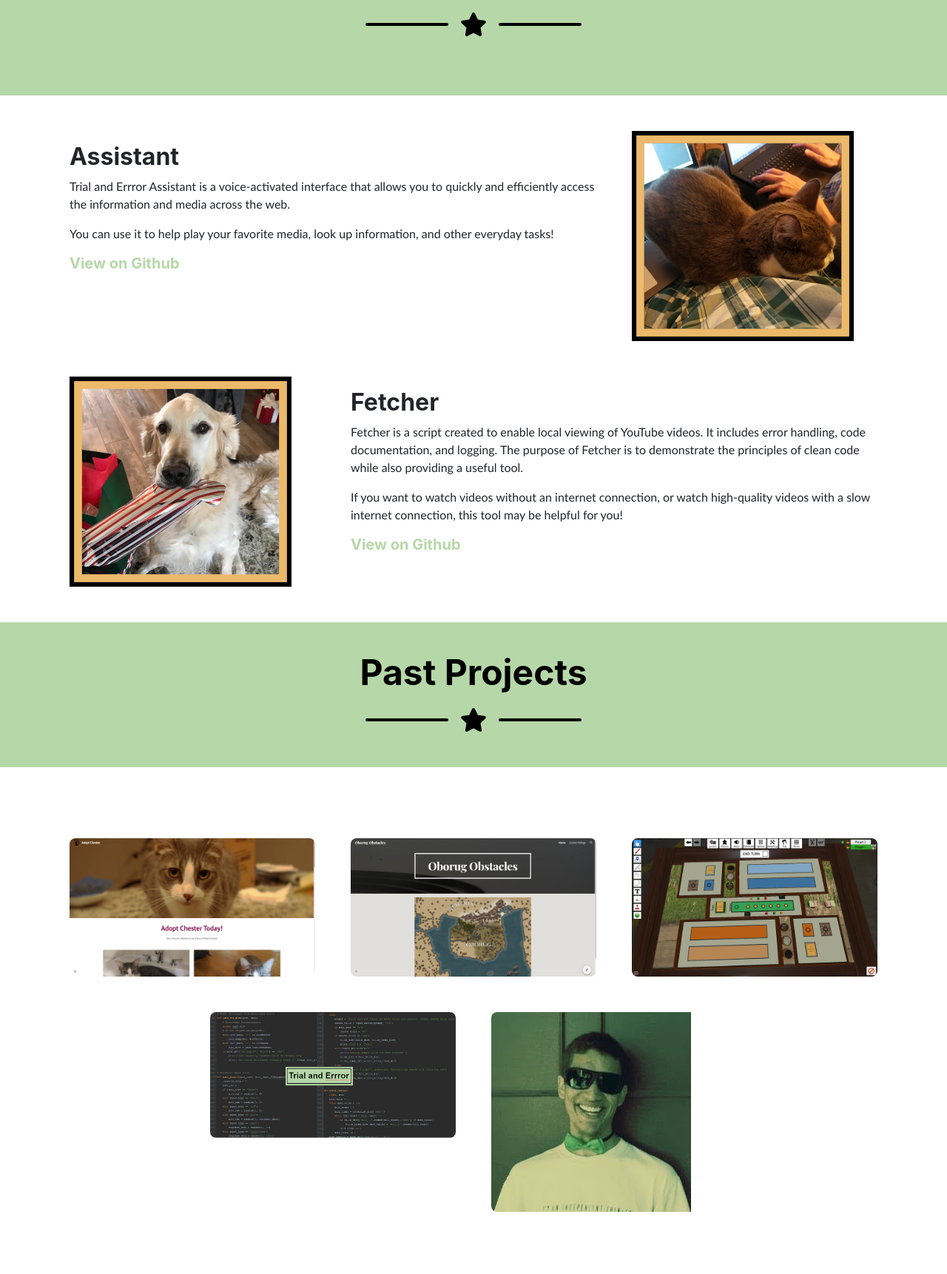
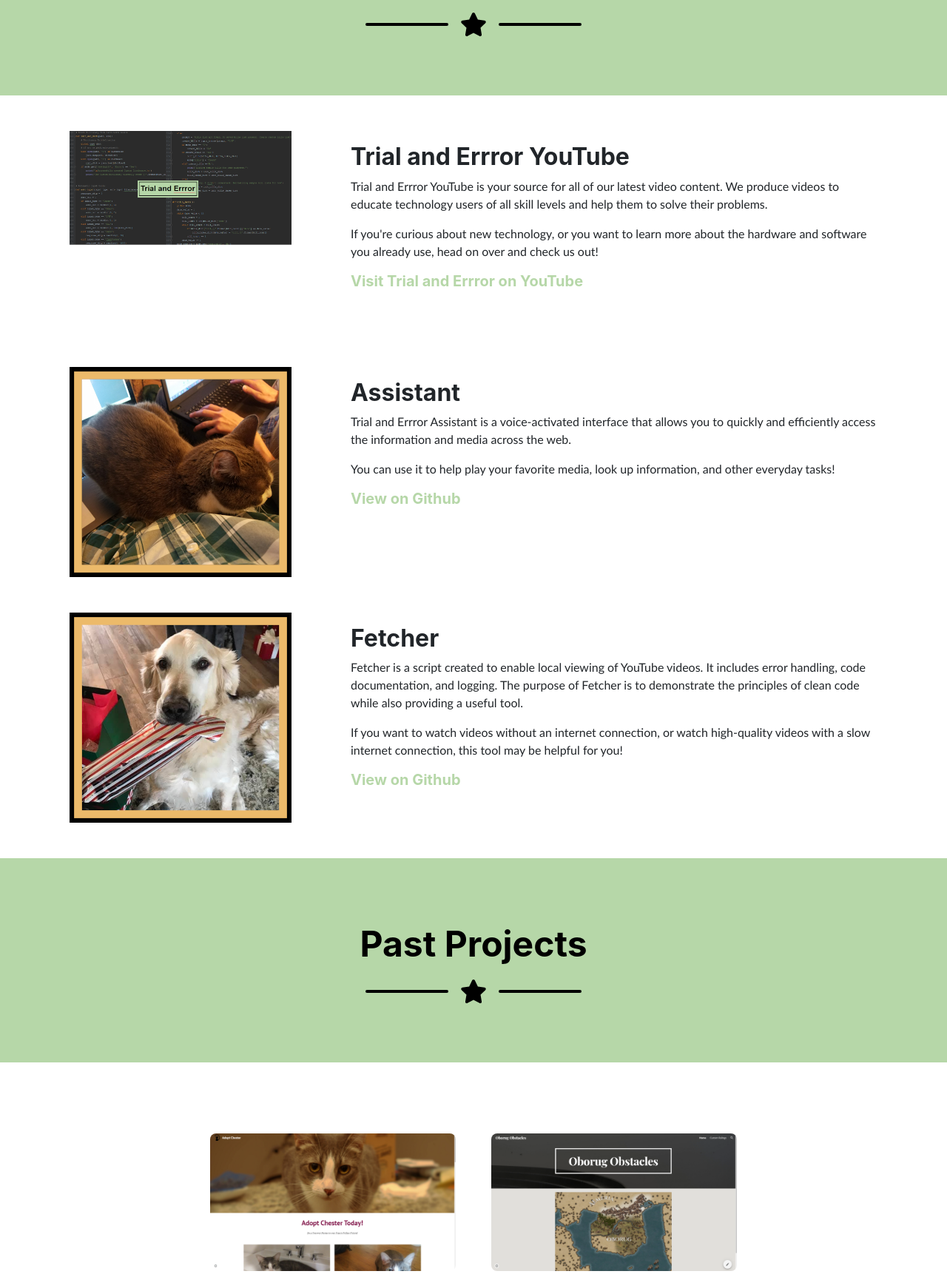
Before and after one commit to TrialAndErrror/flaskPortfolio, a Flask app: page /projects in a window 1280 px wide. Shown: the part 222-1944 px from the top of the page at 74% size. Run offline with Flask 2, Linux system fonts and the light colour scheme; some libraries are stand-ins or nearby versions; some web fonts are replaced.

Commit message:
Revised layout; added YouTube section

```diff
--- a/app.py
+++ b/app.py
@@ -19,4 +19,5 @@ def projects():
 
 
 if __name__ == '__main__':
-    app.run(ssl_context='adhoc')
+    # app.run(ssl_context='adhoc')
+    app.run()
--- a/requirements.txt
+++ b/requirements.txt
@@ -6,7 +6,6 @@ gunicorn==20.0.4
 itsdangerous==1.1.0
 Jinja2==2.11.3
 MarkupSafe==1.1.1
-pkg-resources==0.0.0
 pycparser==2.20
 pyOpenSSL==20.0.1
 six==1.15.0
--- a/templates/resume/base/resume_base.html
+++ b/templates/resume/base/resume_base.html
@@ -14,7 +14,7 @@
         <link rel="shortcut icon" type="image/png" href="{{ url_for('static', filename='resume/favicon.ico') }}"/>
     </head>
     {% include 'resume/base/navbar.html' %}
-    <body id="page-top" style="padding-top:4.7rem;">
+    <body id="page-top" >
         <div class="main">
             {% block body %}
             {% endblock %}
--- a/templates/resume/home/about.html
+++ b/templates/resume/home/about.html
@@ -4,7 +4,7 @@
 
 
 {% block body %}
-    <section class="page-section bg-primary md-12 mb-0 pb-5">
+    <section class="page-section bg-primary md-12 mb-0 pb-5" style="margin-top:4.7rem;">
         <div class="container">
             <!-- Contact Heading -->
             <div class="row justify-content-center">
--- a/templates/resume/portfolio/assistant.html
+++ b/templates/resume/portfolio/assistant.html
@@ -1,15 +1,16 @@
 <section class="page-section mb-0 pt-5 pb-0">
     <div class="container">
         <div class="row">
+            <div class="col-lg-4 col-md-12">
+                <img src="{{ url_for('static', filename='resume/assets/img/assistant.png') }}" alt="Assistant Logo" style="width: 300px; height: 284px;" />
+            </div>
+
             <div class="col-lg-8 col-md-12 pt-3">
                 <h2>Assistant</h2>
                 <p>Trial and Errror Assistant is a voice-activated interface that allows you to quickly and efficiently access the information and media across the web.</p>
                 <p>You can use it to help play your favorite media, look up information, and other everyday tasks!</p>
                 <h5><a href="https://github.com/TrialAndErrror/TnE_Assistant" target="_blank">View on Github</a></h5>
             </div>
-            <div class="col-lg-4 col-md-12">
-                <img src="{{ url_for('static', filename='resume/assets/img/assistant.png') }}" alt="Assistant Logo" style="width: 300px; height: 284px;" />
-            </div>
         </div>
     </div>
 </section>
--- a/templates/resume/portfolio/past_projects.html
+++ b/templates/resume/portfolio/past_projects.html
@@ -1,8 +1,9 @@
 <section class="page-section portfolio" id="portfolio">
     <div class="container">
 
-        <!-- Portfolio Grid Items-->
+        <!-- Portfolio Grid -->
         <div class="row justify-content-center">
+
             <!-- Portfolio Items-->
             <div class="col-md-6 col-lg-4 mb-5">
                 <div class="portfolio-item mx-auto" data-toggle="modal" data-target="#portfolioModal0">
@@ -13,6 +14,7 @@
                     <img class="img-fluid" src="{{ url_for('static', filename='resume/assets/img/chester.png') }}" alt="Adopt Chester"/>
                 </div>
             </div>
+
             <div class="col-md-6 col-lg-4 mb-5">
                 <div class="portfolio-item mx-auto" data-toggle="modal" data-target="#portfolioModal1">
                     <div class="portfolio-item-caption d-flex align-items-center justify-content-center h-100 w-100">
@@ -20,6 +22,18 @@
                     </div><img class="img-fluid" src="{{ url_for('static', filename='resume/assets/img/oborug.png') }}" alt="Oberug Obstacles"/>
                 </div>
             </div>
+
+        </div>
+
+{#        Removed this subheading#}
+{#<div class="text-center" style="padding-bottom: 3%;">#}
+{#            <h2>YouTube Channels</h2>#}
+{#        </div>#}
+
+        <!-- Portfolio Grid -->
+        <div class="row justify-content-center">
+
+            <!-- Portfolio Items-->
             <div class="col-md-6 col-lg-4 mb-5">
                 <div class="portfolio-item mx-auto" data-toggle="modal" data-target="#portfolioModal2">
                     <div class="portfolio-item-caption d-flex align-items-center justify-content-center h-100 w-100">
@@ -27,23 +41,7 @@
                     </div><img class="img-fluid" src="{{ url_for('static', filename='resume/assets/img/ww.png') }}" alt="Whelming West"/>
                 </div>
             </div>
-        </div>
 
-{#        Removed this subheading#}
-{#<div class="text-center" style="padding-bottom: 3%;">#}
-{#            <h2>YouTube Channels</h2>#}
-{#        </div>#}
-
-
-        <div class="row justify-content-center">
-
-            <div class="col-md-6 col-lg-4 mb-5">
-                <div class="portfolio-item mx-auto" data-toggle="modal" data-target="#portfolioModal4">
-                    <div class="portfolio-item-caption d-flex align-items-center justify-content-center h-100 w-100">
-                        <div class="portfolio-item-caption-content text-center text-white">Coding @ Trial and Errror</div>
-                    </div><img class="img-fluid" src="{{ url_for('static', filename='resume/assets/img/tne.png') }}" alt="Coding @ Trial and Errror"/>
-                </div>
-            </div>
             <div class="col-md-6 col-lg-4 mb-5">
                 <div class="portfolio-item mx-auto" data-toggle="modal" data-target="#portfolioModal5">
                     <div class="portfolio-item-caption d-flex align-items-center justify-content-center h-100 w-100">
@@ -51,6 +49,7 @@
                     </div><img class="img-fluid" src="{{ url_for('static', filename='resume/assets/img/green.png') }}" alt="Green Room Gaming"/>
                 </div>
             </div>
+
         </div>
     </div>
 </section>
--- a/templates/resume/portfolio/port_past_title.html
+++ b/templates/resume/portfolio/port_past_title.html
@@ -1,4 +1,4 @@
-<section class="page-section bg-primary md-12 pt-5 pb-3">
+<section class="page-section bg-primary md-12 mb-0 pb-5">
     <div class="container">
         <!-- Contact Heading -->
         <div class="row justify-content-center">
--- a/templates/resume/portfolio/port_title.html
+++ b/templates/resume/portfolio/port_title.html
@@ -1,4 +1,4 @@
-<section class="page-section bg-primary md-12 mb-0 pb-5">
+<section class="page-section bg-primary md-12 mb-0 pb-5" style="margin-top:4.7rem;">
     <div class="container">
         <!-- Contact Heading -->
         <div class="row justify-content-center">
--- a/templates/resume/portfolio/portfolio.html
+++ b/templates/resume/portfolio/portfolio.html
@@ -4,6 +4,8 @@
 
 {% block body %}
     {% include 'resume/portfolio/port_title.html' %}
+
+    {% include 'resume/portfolio/youtube.html' %}
 
     {% include 'resume/portfolio/assistant.html' %}
 
--- /dev/null
+++ b/templates/resume/portfolio/youtube.html
@@ -0,0 +1,16 @@
+
+<section class="page-section pt-5 pb-5">
+    <div class="container">
+        <div class="row">
+            <div class="col-lg-4 col-md-12">
+                <img src="{{ url_for('static', filename='resume/assets/img/tne.png') }}" alt="Trial and Errror Youtube logo" style="max-width: 300px; max-height: 300px;" />
+            </div>
+            <div class="col-lg-8 col-md-12 pt-3">
+                <h2>Trial and Errror YouTube</h2>
+                <p>Trial and Errror YouTube is your source for all of our latest video content. We produce videos to educate technology users of all skill levels and help them to solve their problems.</p>
+                <p>If you're curious about new technology, or you want to learn more about the hardware and software you already use, head on over and check us out!</p>
+                <h5><a href="https://www.youtube.com/channel/UC4APdOhgNwwThdVJUFWDfxA" target="_blank">Visit Trial and Errror on YouTube</a></h5>
+            </div>
+        </div>
+    </div>
+</section>
```
Also changed, not shown: templates/resume/home/header.html (+4 -3 lines).
